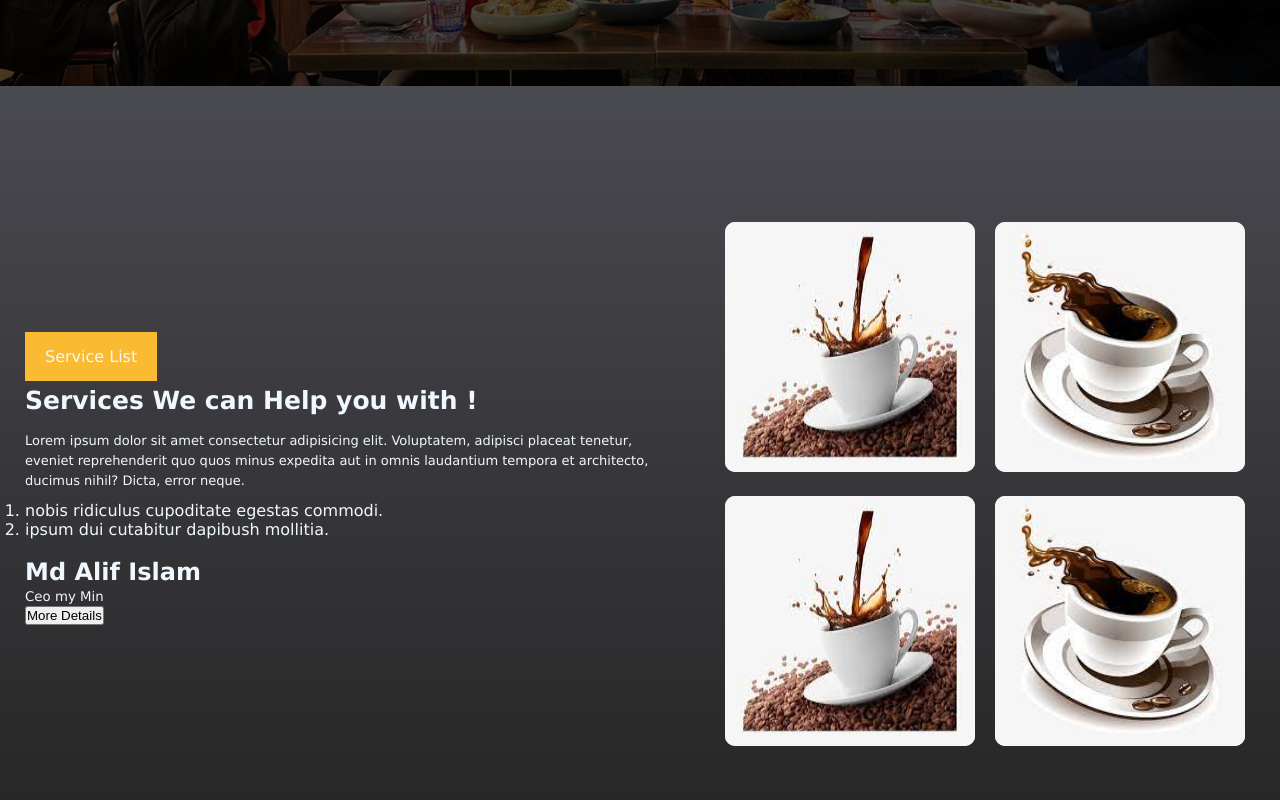
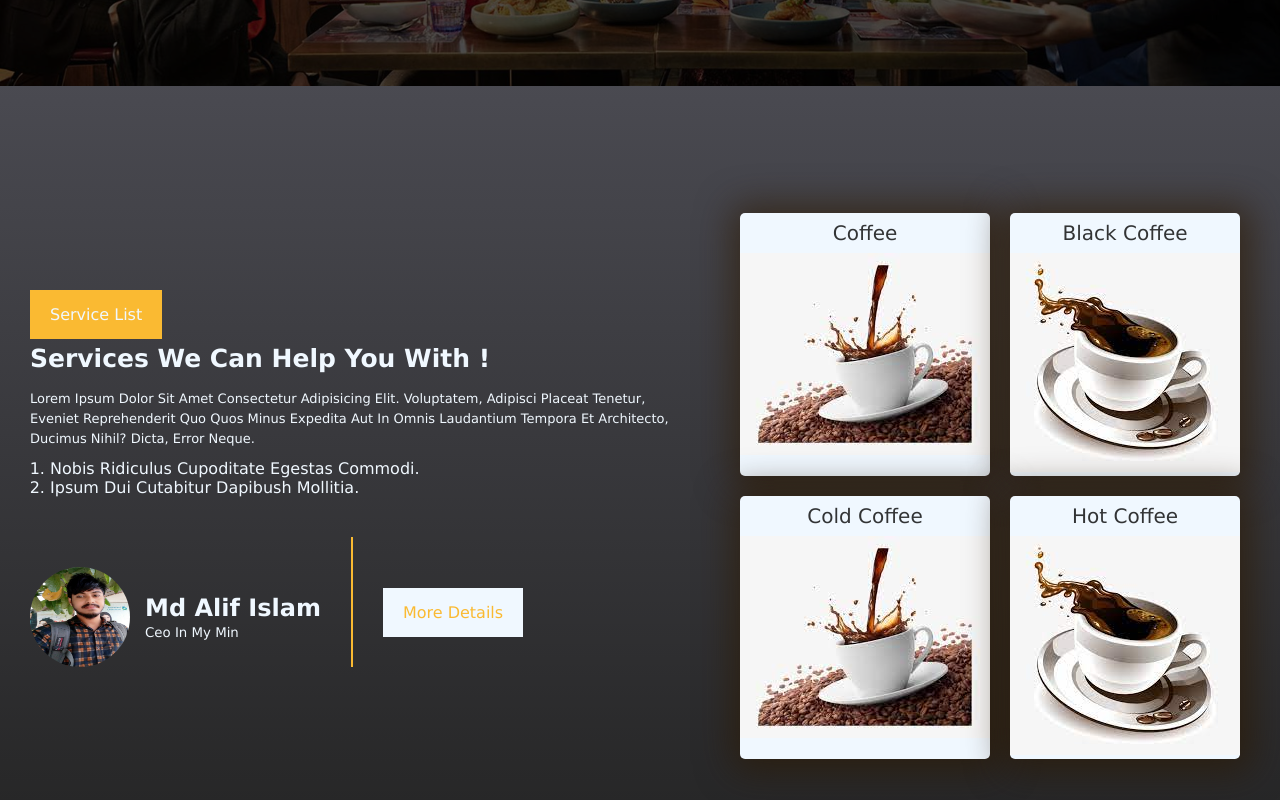
Before and after one commit to MdPiarulIslamAlif/Coffee-shope, a plain HTML site: page index.html in a window 1280 px wide. Shown: the part 686-1486 px from the top of the page. Drawn offline with Linux system fonts and the light colour scheme.

Commit message:
add a woner photo and title

```diff
--- a/index.html
+++ b/index.html
@@ -42,22 +42,22 @@
                                     adipisicing elit. Voluptatem, adipisci placeat tenetur,
                                      eveniet reprehenderit quo quos minus expedita aut in omnis
                                      laudantium tempora et architecto, ducimus nihil? Dicta, error neque.</p>
-                              <ol>
+                              <ol class="litel-list">
                                    <li>nobis ridiculus cupoditate egestas commodi.</li>
                                    <li>ipsum dui cutabitur dapibush mollitia.</li>
                               </ol>
                               <div class="name-container">
                                    <div class="img">
-                                        <img src="" alt="">
+                                        <img class="woner-pc" src="img/alif.jpg" alt="">
                                         <di class="name-box">
                                              <h2 class="name">Md Alif Islam</h2>
-                                             <small>Ceo my Min</small>
+                                             <small>Ceo In My Min</small>
                                         </di>
 
                                    </div>
 
                                    <div class="btn">
-                                        <button class="btn-pri">More Details</button>
+                                        <a class="btn-more" href="#">More Details</a>
                                    </div>
                               </div>
                          </div>
@@ -65,17 +65,21 @@
                          <div class="box-container">
                              <div class="box-1">
                                 <div class="box">
+                                   <h1 class="name-title">Coffee</h1>
                                    <img class="imag-box" src="icon/coffee2.jpeg" alt="">
                                 </div>
                                 <div class="box">
+                                   <h1 class="name-title">Black Coffee</h1>
                                    <img class="imag-box" src="icon/coffee4.jpeg" alt="">
                                 </div>
                              </div>
                              <div class="box-1">
                                 <div class="box">
+                                   <h1 class="name-title">cold Coffee</h1>
                                    <img class="imag-box" src="icon/coffee2.jpeg" alt="">
-                                </div>
-                              <div class="box">
+                                 </div>
+                               <div class="box">
+                                   <h1 class="name-title">Hot Coffee</h1>
                                  <img class="imag-box" src="icon/coffee4.jpeg" alt="">
                               </div>
                            </div>
--- a/style.css
+++ b/style.css
@@ -6,6 +6,7 @@
 }
 body{
      color: aliceblue;
+     text-transform: capitalize;
      font-family: 'Lucida Sans', 'Lucida Sans Regular', 'Lucida Grande', 'Lucida Sans Unicode', Geneva, Verdana, sans-serif ;
 }
 /* style share section  */
@@ -110,15 +111,57 @@ nav ul li a{
 }
 
 /* box container style */
-.imag-box{
-     width: 250px;
-     height: 250px;
-     margin: 10px;
-     background: aliceblue;
-     border-radius: 10px;
-     /* box-shadow: 1px 1px 1px rgba(232, 232, 232, 0.398); */
-}
 .box-1{
      display: flex;
 }
+.name-title{
+     color: rgba(0, 0, 0, 0.791);
+     text-align: center;
+     font-size: 20px;
+     font-weight: 500;
+     line-height: 20px;
+     padding-bottom: 10px;
+     padding: 10px;
+}
+.box{
+     background-color: aliceblue;
+     box-shadow: 2px 2px 35px 10px rgba(44, 24, 2, 0.616);
+     border-radius: 5px;
+     margin: 10px;
+}
+.litel-list{
+     margin-left: 20px;
+}
+.woner-pc{
+     margin-top: 30px;
+     width: 100px;
+     height: 100px;
+     border-radius: 50%;
+     margin-right: 15px;
+}
+.name-container{
+     display: flex;
+     align-items: center;
+}
+.name-box{
+     margin-top: 30px;
+     margin-right: 30px;
+}
+.img{
+     display: flex;
+     align-items: center;
+     margin-right: 30px;
+     border-right: 2px solid #faba32;
+     margin-top: 40px;
+}
+.btn{
+     margin-top: 60px;
+}
+.btn .btn-more{
+     text-decoration: none;
+     background-color: aliceblue;
+     color: #faba32;
+     padding: 15px 20px;
+     margin-top: 30px;
+}
 /* service style end  here */
```
Also changed, not shown: img/alif.jpg (added).
